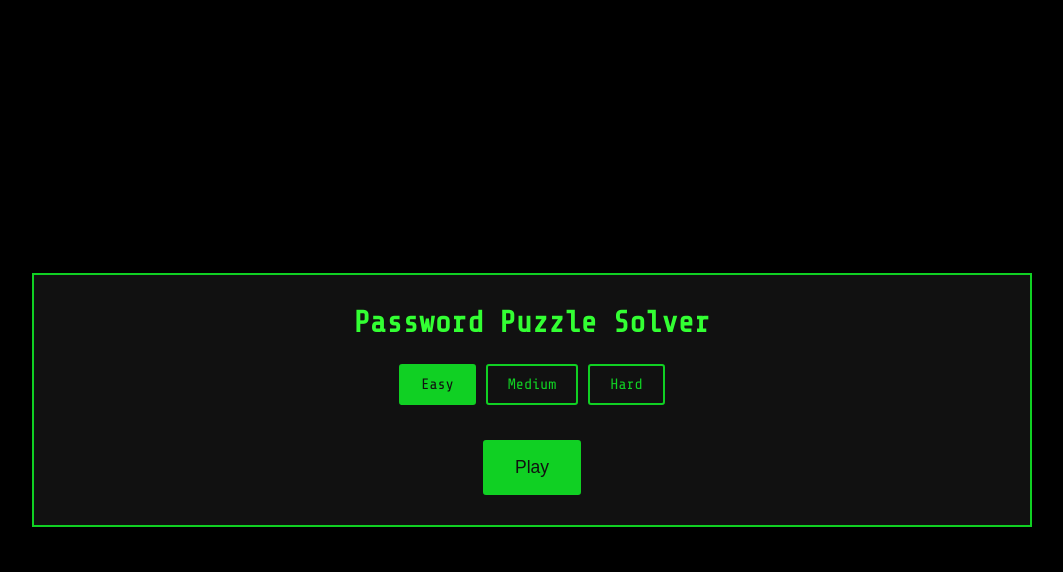
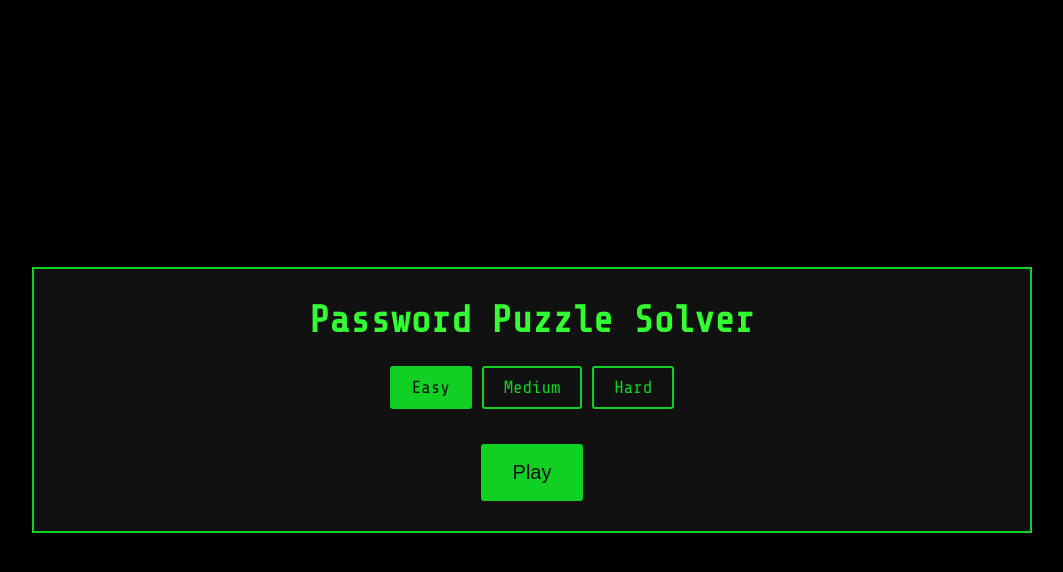
Before and after one commit to shallomkanyori/password_puzzle_solver, a Flask app: page / in a window 1280 px wide. Shown: the top 572 px of the page, without its empty margins (108-1171 px from the left). Run offline with Flask 3, Linux system fonts and the light colour scheme; some libraries are stand-ins or nearby versions.

Commit message:
Adjust font size

```diff
--- a/static/styles/start.css
+++ b/static/styles/start.css
@@ -7,12 +7,12 @@
 }
 
 h1 {
-    font-size: 3rem;
+    font-size: 3.75rem;
     margin-bottom: 20px;
 }
 
 h2 {
-    font-size: 2rem;
+    font-size: 2.75rem;
     margin-bottom: 10px;
 }
 
@@ -38,7 +38,7 @@ input[type="radio"]:checked + label {
     color: #10D023;
     border: 2px solid #10D023;
 	border-radius: 3px;
-    font-size: 1.5rem;
+    font-size: 1.75rem;
     padding: 10px 20px;
     margin: 5px;
     cursor: pointer;
@@ -53,7 +53,7 @@ input[type="radio"]:checked + label {
 .play-btn {
     background-color: #10D023;
     color: #111;
-    font-size: 1.75rem;
+    font-size: 2rem;
     padding: 15px 30px;
     border: 2px solid #10D023;
     cursor: pointer;
```
